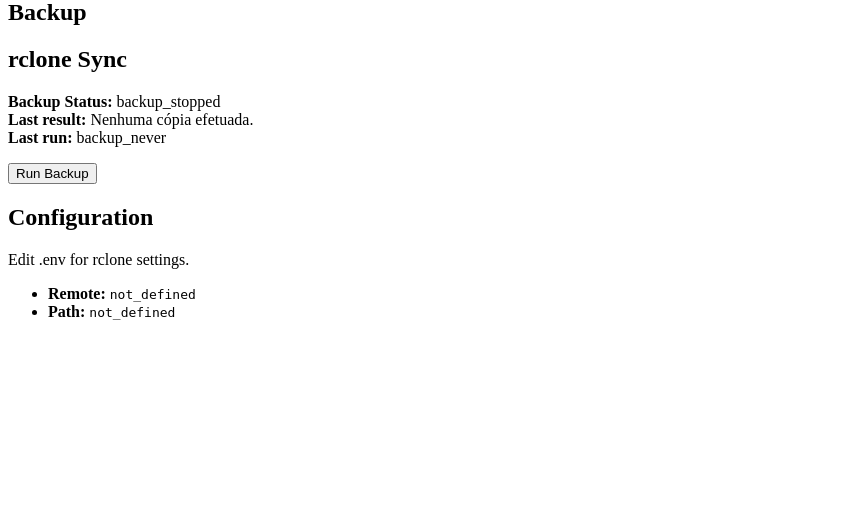
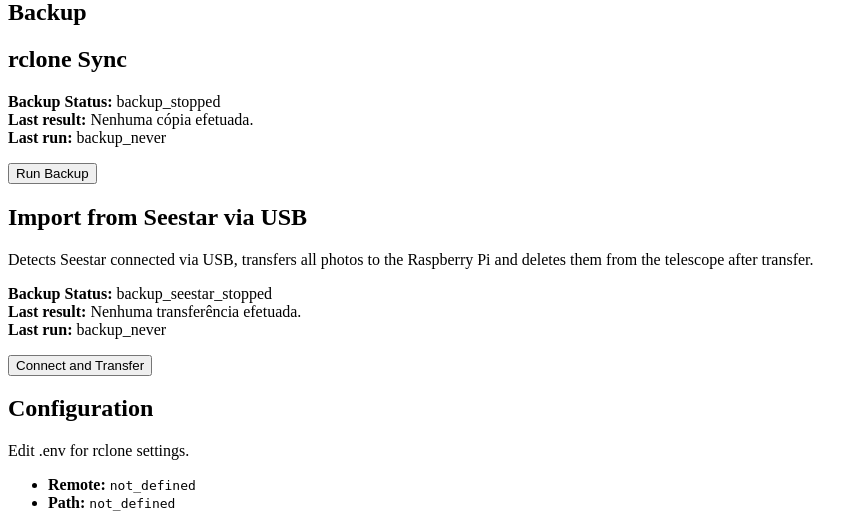
Before and after one commit to fernandosilva708/astrotools, a Flask app: page /backup/ in a window 1280 px wide. Shown: the part 322-850 px from the top of the page, without its empty margins (0-868 px from the left). Before the commit the page ends 642 px from the top, so only its background shows below. Run offline with Flask 3, Linux system fonts and the light colour scheme; the visitor is signed in with stand-in values (Sample User, id 1); some libraries are stand-ins or nearby versions.

Commit message:
feat: adicionar importacao automatica do seestar s50 por usb na pagina de backup

```diff
--- a/app/backup/routes.py
+++ b/app/backup/routes.py
@@ -1,9 +1,14 @@
 # SPDX-License-Identifier: GPL-2.0-only
 from flask import Blueprint, render_template, flash, redirect, url_for, current_app
-from flask_login import login_required
+from flask_login import login_required, current_user
 import subprocess
 import threading
 from datetime import datetime
+from pathlib import Path
+import shutil
+from app import db
+from app.models import GalleryImage
+from app.gallery.ingest import SEESTAR_EXTENSIONS, extract_fits_metadata
 
 backup_bp = Blueprint('backup', __name__)
 
@@ -11,6 +16,13 @@
 backup_status = {
     "running": False,
     "last_result": "Nenhuma cópia efetuada.",
+    "last_run": None
+}
+
+# Estado global para monitorizar a importação do Seestar via USB
+seestar_usb_status = {
+    "running": False,
+    "last_result": "Nenhuma transferência efetuada.",
     "last_run": None
 }
 
@@ -37,10 +49,182 @@
             backup_status["running"] = False
 
 
+def detect_seestar_usb():
+    """Deteta automaticamente o ponto de montagem do telescópio Seestar S50 por USB.
+
+    Verifica caminhos de automontagem comuns no Linux/Raspberry Pi. Se o dispositivo
+    estiver presente mas não montado, tenta efetuar a montagem.
+    """
+    # 1. Verificar caminhos de automontagem comuns (/media/pi/<Label> ou /media/<user>/<Label>)
+    media_dir = Path("/media")
+    if media_dir.is_dir():
+        for user_dir in media_dir.iterdir():
+            if user_dir.is_dir():
+                for mount_dir in user_dir.iterdir():
+                    if "seestar" in mount_dir.name.lower() and mount_dir.is_dir():
+                        # Verifica se contém a estrutura esperada
+                        if (mount_dir / "MyPhotos").is_dir() or (mount_dir / "EMMC").is_dir():
+                            return str(mount_dir), False
+                        return str(mount_dir), False
+
+    # 2. Verificar se o dispositivo está listado em /dev/disk/by-label/
+    by_label_dir = Path("/dev/disk/by-label")
+    seestar_device = None
+    if by_label_dir.is_dir():
+        for label_path in by_label_dir.iterdir():
+            if "seestar" in label_path.name.lower():
+                seestar_device = str(label_path.resolve())
+                break
+
+    if seestar_device:
+        # Verificar se já se encontra montado algures (lendo /proc/mounts)
+        try:
+            with open("/proc/mounts", "r") as f:
+                for line in f:
+                    parts = line.split()
+                    if len(parts) >= 2 and (parts[0] == seestar_device or parts[0].startswith("/dev/sd")):
+                        mnt_pt = parts[1]
+                        if "seestar" in mnt_pt.lower() or mnt_pt.startswith("/media/"):
+                            return mnt_pt, False
+        except Exception:
+            pass
+
+        # Se não estiver montado, tenta montar numa diretoria local na workspace
+        mount_point = Path(current_app.root_path).parent / "instance" / "seestar_usb"
+        mount_point.mkdir(parents=True, exist_ok=True)
+        try:
+            # Tentar montagem direta
+            res = subprocess.run(["mount", seestar_device, str(mount_point)], capture_output=True)
+            if res.returncode != 0:
+                # Tentar com privilégios de superutilizador (sudo)
+                res = subprocess.run(["sudo", "mount", seestar_device, str(mount_point)], capture_output=True)
+            if res.returncode == 0:
+                return str(mount_point), True
+        except Exception:
+            pass
+
+    return None, False
+
+
+def run_seestar_usb_task(app_context, user_id):
+    """Tarefa em segundo plano para importar as fotos do Seestar por USB e eliminá-las de seguida."""
+    global seestar_usb_status
+    with app_context:
+        try:
+            # Detetar o telescópio
+            mount_path, mounted_by_us = detect_seestar_usb()
+            if not mount_path:
+                seestar_usb_status["last_result"] = "Erro: Telescópio Seestar não detetado por USB."
+                return
+
+            seestar_usb_status["last_result"] = "Telescópio detetado. A processar ficheiros..."
+
+            # Pasta de destino na Galeria do AstroTools
+            dest_dir = Path(current_app.root_path).parent / current_app.config['GALLERY_UPLOAD_FOLDER']
+            dest_dir.mkdir(parents=True, exist_ok=True)
+
+            mount_dir = Path(mount_path)
+
+            # Procurar todos os ficheiros com extensões válidas no telescópio
+            files_to_process = []
+            for filepath in mount_dir.rglob('*'):
+                if filepath.is_file() and filepath.suffix.lower() in SEESTAR_EXTENSIONS:
+                    files_to_process.append(filepath)
+
+            if not files_to_process:
+                seestar_usb_status["last_result"] = "Sucesso: Nenhum ficheiro para transferir."
+                # Desmontar se tiver sido montado por nós
+                if mounted_by_us:
+                    subprocess.run(["sudo", "umount", mount_path])
+                return
+
+            copied_count = 0
+            deleted_count = 0
+            new_images_in_batch = 0
+
+            for src_filepath in files_to_process:
+                filename = src_filepath.name
+
+                # Verificar se a imagem já foi registada na BD para o utilizador
+                exists = db.session.query(GalleryImage.id).filter_by(
+                    filename=filename,
+                    user_id=user_id
+                ).first() is not None
+
+                if exists:
+                    # Se já existe no Pi, apaga do Seestar conforme instruído
+                    try:
+                        src_filepath.unlink()
+                        deleted_count += 1
+                    except Exception:
+                        pass
+                    continue
+
+                # Gerar nome único na pasta de destino
+                dest_filepath = dest_dir / filename
+                counter = 1
+                while dest_filepath.exists():
+                    stem = Path(filename).stem
+                    suffix = Path(filename).suffix
+                    dest_filepath = dest_dir / f"{stem}_{counter}{suffix}"
+                    counter += 1
+
+                # Transferir e registar na base de dados
+                try:
+                    shutil.copy2(src_filepath, dest_filepath)
+
+                    # Extrair metadados FITS
+                    metadata = {}
+                    if dest_filepath.suffix.lower() in {'.fits', '.fit'}:
+                        metadata = extract_fits_metadata(str(dest_filepath))
+
+                    # Criar registo na galeria
+                    image = GalleryImage(
+                        filename=dest_filepath.name,
+                        title=dest_filepath.stem,
+                        filepath=str(dest_filepath),
+                        user_id=user_id,
+                        captured_at=datetime.fromtimestamp(dest_filepath.stat().st_mtime),
+                        **metadata
+                    )
+                    db.session.add(image)
+                    new_images_in_batch += 1
+                    copied_count += 1
+
+                    # Commits parciais para otimização de memória
+                    if new_images_in_batch >= 10:
+                        db.session.commit()
+                        new_images_in_batch = 0
+
+                    # Apagar ficheiro do Seestar após cópia confirmada
+                    src_filepath.unlink()
+                    deleted_count += 1
+                except Exception as err:
+                    # Reverter registo em caso de falha antes de eliminar
+                    db.session.rollback()
+                    print(f"Erro ao processar {src_filepath}: {err}")
+
+            if new_images_in_batch > 0:
+                db.session.commit()
+
+            seestar_usb_status["last_result"] = f"Sucesso: {copied_count} imagens transferidas, {deleted_count} apagadas do Seestar."
+            seestar_usb_status["last_run"] = datetime.now().strftime('%d/%m/%Y %H:%M:%S')
+
+            # Garantir sincronização e desmontar
+            if mounted_by_us:
+                subprocess.run(["sync"])
+                subprocess.run(["sudo", "umount", mount_path])
+
+        except Exception as e:
+            seestar_usb_status["last_result"] = f"Falha crítica: {str(e)[:150]}"
+        finally:
+            seestar_usb_status["running"] = False
+
+
 @backup_bp.route('/')
 @login_required
 def index():
-    return render_template('backup/index.html', status=backup_status)
+    return render_template('backup/index.html', status=backup_status, seestar_status=seestar_usb_status)
 
 
 @backup_bp.route('/run', methods=['POST'])
@@ -71,3 +255,26 @@
 
     flash('Cópia de segurança iniciada em segundo plano.', 'info')
     return redirect(url_for('backup.index'))
+
+
+@backup_bp.route('/seestar-usb/run', methods=['POST'])
+@login_required
+def run_seestar_usb():
+    """Inicia a ligação e transferência do Seestar USB em segundo plano."""
+    global seestar_usb_status
+    if seestar_usb_status["running"]:
+        flash('Já existe uma transferência do Seestar em curso.', 'warning')
+        return redirect(url_for('backup.index'))
+
+    seestar_usb_status["running"] = True
+    seestar_usb_status["last_result"] = "A detetar telescópio..."
+
+    thread = threading.Thread(
+        target=run_seestar_usb_task,
+        args=(current_app.app_context(), current_user.id)
+    )
+    thread.daemon = True
+    thread.start()
+
+    flash('Ligação e transferência do Seestar USB iniciada em segundo plano.', 'info')
+    return redirect(url_for('backup.index'))
--- a/app/static/js/translations.js
+++ b/app/static/js/translations.js
@@ -71,6 +71,11 @@
     backup_confirm: 'Iniciar cópia agora?',
     backup_run: 'Executar Backup', backup_config: 'Configuração',
     backup_config_hint: 'Edite o ficheiro .env para das definições do rclone.',
+    backup_seestar_usb_title: 'Importar do Seestar via USB',
+    backup_seestar_usb_desc: 'Deteta o Seestar ligado por USB, transfere todas as fotos para o Raspberry Pi e apaga-as do telescópio após a transferência.',
+    backup_seestar_usb_btn: 'Ligar e Transferir',
+    backup_seestar_running: 'A transferir...',
+    backup_seestar_stopped: 'Inativo',
     config_profile: 'Perfil', config_change_password: 'Alterar Password',
     config_new_password: 'Nova Password', config_apis_backup: 'APIs & Backup',
     config_save: 'Guardar', config_username: 'Nome de utilizador',
@@ -174,6 +179,11 @@
     backup_confirm: 'Start sync now?',
     backup_run: 'Run Backup', backup_config: 'Configuration',
     backup_config_hint: 'Edit .env for rclone settings.',
+    backup_seestar_usb_title: 'Import from Seestar via USB',
+    backup_seestar_usb_desc: 'Detects Seestar connected via USB, transfers all photos to the Raspberry Pi and deletes them from the telescope after transfer.',
+    backup_seestar_usb_btn: 'Connect and Transfer',
+    backup_seestar_running: 'Transferring...',
+    backup_seestar_stopped: 'Idle',
     config_profile: 'Profile', config_change_password: 'Change Password',
     config_new_password: 'New Password', config_apis_backup: 'APIs & Backup',
     config_save: 'Save', config_username: 'Username',
--- a/app/templates/backup/index.html
+++ b/app/templates/backup/index.html
@@ -20,6 +20,20 @@
     </article>
 
     <article>
+        <h2 data-i18n="backup_seestar_usb_title">Importar do Seestar via USB</h2>
+        <p data-i18n="backup_seestar_usb_desc">Deteta o Seestar ligado por USB, transfere todas as fotos para o Raspberry Pi e apaga-as do telescópio após a transferência.</p>
+        <p>
+            <strong><span data-i18n="backup_status_label">Estado</span>:</strong> {{ t('backup_seestar_running') if seestar_status.running else t('backup_seestar_stopped') }}<br>
+            <strong><span data-i18n="backup_last_result">Último resultado</span>:</strong> {{ seestar_status.last_result }}<br>
+            <strong><span data-i18n="backup_last_run">Última execução</span>:</strong> {{ seestar_status.last_run or t('backup_never') }}
+        </p>
+        <form method="post" action="{{ url_for('backup.run_seestar_usb') }}" onsubmit="this.querySelector('button').setAttribute('aria-busy', 'true')">
+            <input type="hidden" name="csrf_token" value="{{ csrf_token() }}">
+            <button type="submit" {% if seestar_status.running %}disabled{% endif %} data-i18n="backup_seestar_usb_btn">Ligar e Transferir</button>
+        </form>
+    </article>
+
+    <article>
         <h2 data-i18n="backup_config">Configuração</h2>
         <p data-i18n="backup_config_hint">Edite o ficheiro .env para configurar as definições do rclone.</p>
         <ul>
```
